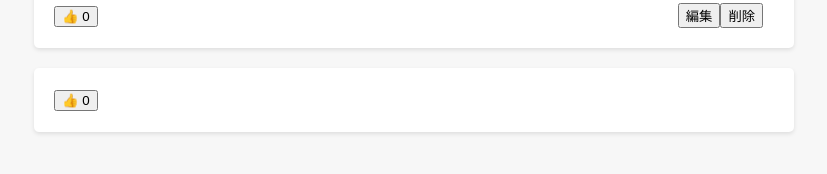
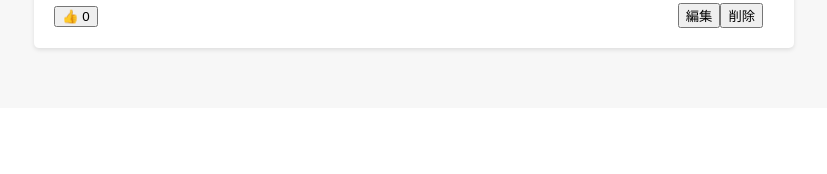
Before and after one commit to keisuke-suzuki-21/BlogApp, a Vue app: page / in a window 1280 px wide. Shown: the part 2206-2380 px from the top of the page, without its empty margins (218-1045 px from the left). After the commit the page ends 2314 px from the top, so only its background shows below. Built offline with nearby package versions, Linux system fonts and the light colour scheme.

Commit message:
データがしっかり追加されていく投稿機能の完成

```diff
--- a/src/App.vue
+++ b/src/App.vue
@@ -66,43 +66,8 @@ const articles = ref([
   }
 ])
 
-
 // 検索に使うクエリー
 const searchQuery = ref("")
-
-// 投稿機能の準備
-const title = ref("")
-const content = ref("")
-
-
-
-// const title1 = ref("")
-// const content1 = ref("")
-
-// 投稿した時にデータを追加するロジック
-// function onPost(){
-//   let newArticle = {
-//     id: 11,
-//     title: title.value,
-//     content: content.value,
-//     nice: 0
-//   }
-//   articles.push(newArticle)
-//   console.log(articles)
-//   return articles
-// }
-
-
-// const newArticles = [{id: 9,
-//   title: "AIのビジネス応用事例",
-//   content: "人工知能（AI）をビジネスに活用する実際の事例や成功パターンを紹介します。機械学習や自然言語処理などの技術を活かしたビジネスへの応用に焦点を当てます。",
-//   nice: 0
-//   }]
-// function add(event){
-//   console.log("addの中")
-//   console.log(newArticles)
-//   newArticles.push({id:11, title:title1.value, content:content1.value, nice:0})
-// }
 
 </script>
 
@@ -115,37 +80,9 @@ const content = ref("")
         Search <input type="text" v-model="searchQuery">
       </div>
 
-      <div class="article">
-        <h3>投稿フォーム</h3>
-            <label>
-                title<br>
-                <input
-                type="text"
-                v-model="title"
-                >
-            </label><br>
-            <label>
-                content<br>
-                <textarea
-                type="textarea"
-                v-model="content"
-            ></textarea>
-            </label><br>
-            <button @click="add">投稿</button>
-      </div>
-
-    <!-- <div class="article" v-for="article in newArticles" :key="article.id">
-      <h2>{{ article.title }}</h2>
-      <p>{{ article.content }}</p>
-      <button @click="article.nice++">👍 {{ article.nice }}</button>
-    </div> -->
-
-      <!-- 動的なpropsだからv-bindを使って送る -->
       <Article
       :articles = "articles"
       :searchQuery = "searchQuery"
-      :title = "title"
-      :content = "content"
       ></Article>
 
     </main>
--- a/src/article.vue
+++ b/src/article.vue
@@ -1,11 +1,9 @@
 <script setup>
-import { computed } from 'vue';
+import { computed, ref} from 'vue';
 
 const props = defineProps({
     articles: Array,
     searchQuery: String,
-    title: String,
-    content: String
 })
 
 // リアルタイム検索機能のロジック
@@ -30,21 +28,42 @@ function articleDelete(index){
 
 
 // 投稿機能のロジック
-const newArticle = computed(()  => {
-    let newTitle = props.title
-    let newContent = props.content
-    let newDate = {
+let title = ref("")
+let content = ref("")
+function addArticle(newTitle, newContent){
+    props.articles.push({
         id: props.articles.length,
         title: newTitle,
         content: newContent,
-        nice: 0
-    }
-    return newDate
-})
+        nice: 0,
+        flg: false
+    })
+    title = ref("")
+    content = ref("")
+}
 
 </script>
 
 <template>
+
+    <div class="article">
+        <h3>投稿フォーム</h3>
+            <label>
+                title<br>
+                <input
+                type="text"
+                v-model="title"
+                >
+            </label><br>
+            <label>
+                content<br>
+                <textarea
+                type="textarea"
+                v-model="content"
+            ></textarea>
+            </label><br>
+        <button @click="addArticle(title, content)">投稿</button>
+    </div>
 
     <div class="article" v-for="(article, index) in filerDate" :key="article.id">
         <div v-if="article.flg===false">
@@ -59,12 +78,6 @@ const newArticle = computed(()  => {
             <textarea v-model="article.content"></textarea>
             <button @click="article.flg = !article.flg">編集完了</button>
         </div>
-    </div>
-
-    <div class="article">
-        <h2>{{ newArticle.title }}</h2>
-        <p>{{ newArticle.content }}</p>
-        <button @click="newArticle.nice++">👍 {{ newArticle.nice }}</button>
     </div>
 
 </template>
```
